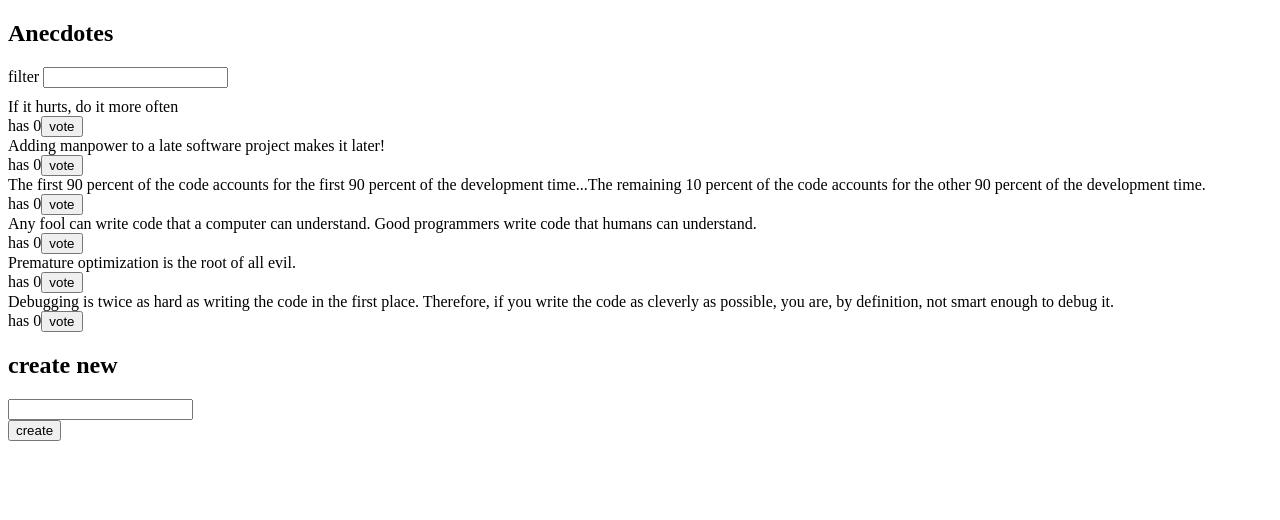
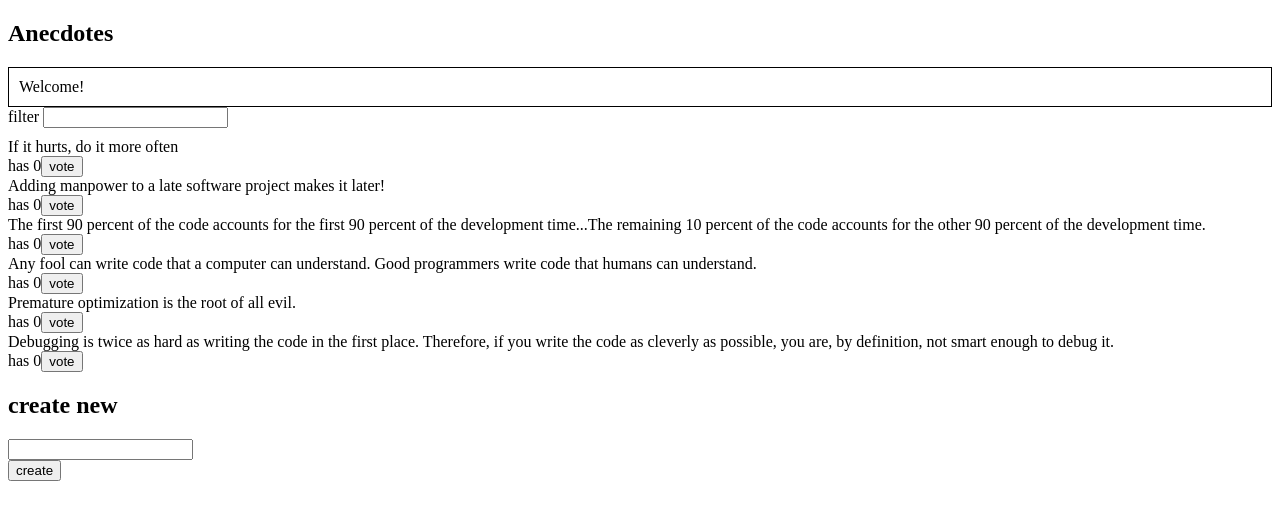
Before and after one commit to FullStack-Tehtavien-Palautus/osa6, a React (Vite) app in the folder redux-anecdotes/: page / in a window 1280 px wide. Shown: the top 520 px of the page. Built offline with nearby package versions, Linux system fonts and the light colour scheme.

Commit message:
6.12 anekdootit, step10

```diff
--- a/redux-anecdotes/src/App.jsx
+++ b/redux-anecdotes/src/App.jsx
@@ -1,11 +1,13 @@
 import AnecdoteForm from './components/AnecdoteForm'
 import AnecdoteList from './components/AnecdoteList'
 import Filter from './components/Filter'
+import Notification from './components/Notification'
 
 const App = () => {
   return (
     <div>
       <h2>Anecdotes</h2>
+      <Notification />
       <Filter />
       <AnecdoteList />
       <AnecdoteForm />
--- a/redux-anecdotes/src/components/Notification.js
+++ b/redux-anecdotes/src/components/Notification.jsx
@@ -1,12 +1,17 @@
+import { useSelector } from 'react-redux'
+
 const Notification = () => {
+  const notification = useSelector(state => state.notification)
+
   const style = {
     border: 'solid',
     padding: 10,
     borderWidth: 1
   }
+
   return (
     <div style={style}>
-      render here notification...
+      {notification}
     </div>
   )
 }
--- a/redux-anecdotes/src/main.jsx
+++ b/redux-anecdotes/src/main.jsx
@@ -6,10 +6,12 @@
 
 import anecdoteReducer from './reducers/anecdoteReducer'
 import filterReducer from './reducers/filterReducer'
+import notificationReducer from './reducers/notificationReducer'
 
 const reducer = combineReducers({
 	anecdotes: anecdoteReducer,
-	filter: filterReducer
+	filter: filterReducer,
+	notification: notificationReducer
 })
 
 const store = createStore(reducer)
--- /dev/null
+++ b/redux-anecdotes/src/reducers/notificationReducer.js
@@ -0,0 +1,16 @@
+import { createSlice } from '@reduxjs/toolkit' // Just a commnet
+
+const notificationSlice = createSlice({
+  name: 'notification',
+  initialState: 'Welcome!',
+  reducers: {
+
+    notificationDrape(state, action) {
+      return action.payload
+    }
+
+  }
+})
+
+export const { notificationDrape } = notificationSlice.actions
+export default notificationSlice.reducer
```
